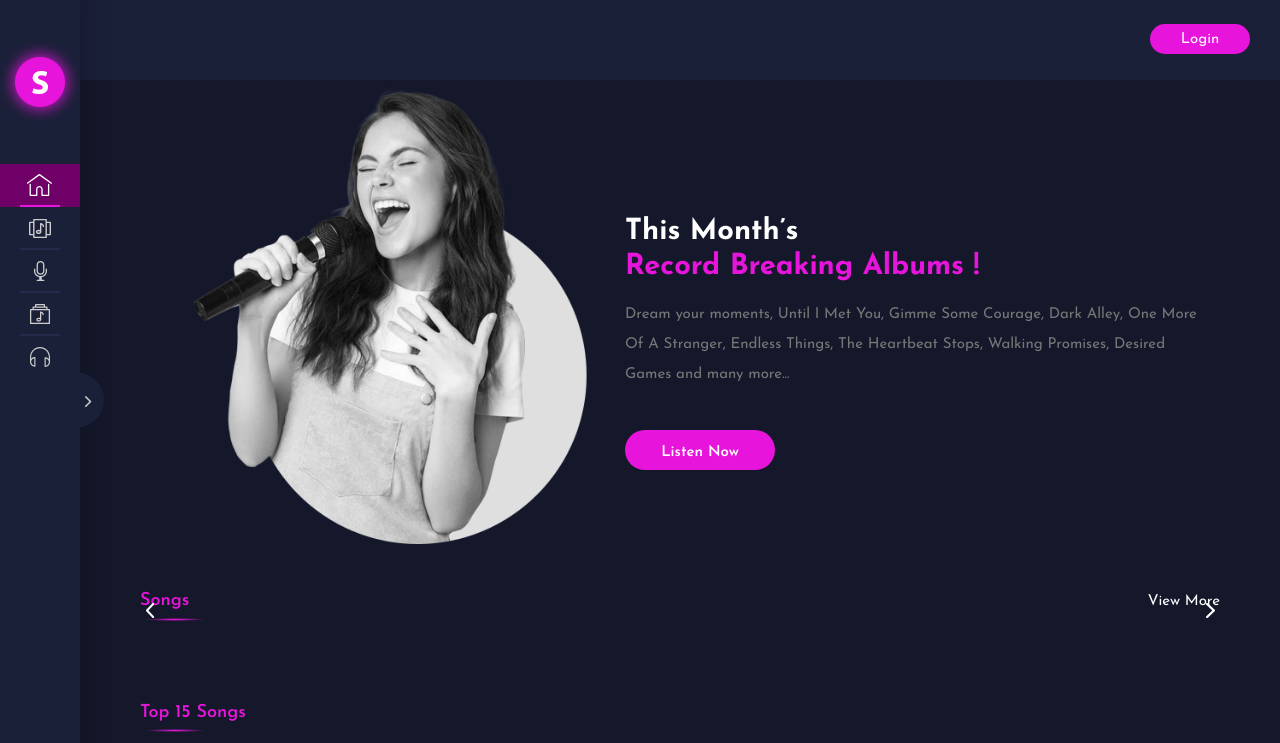
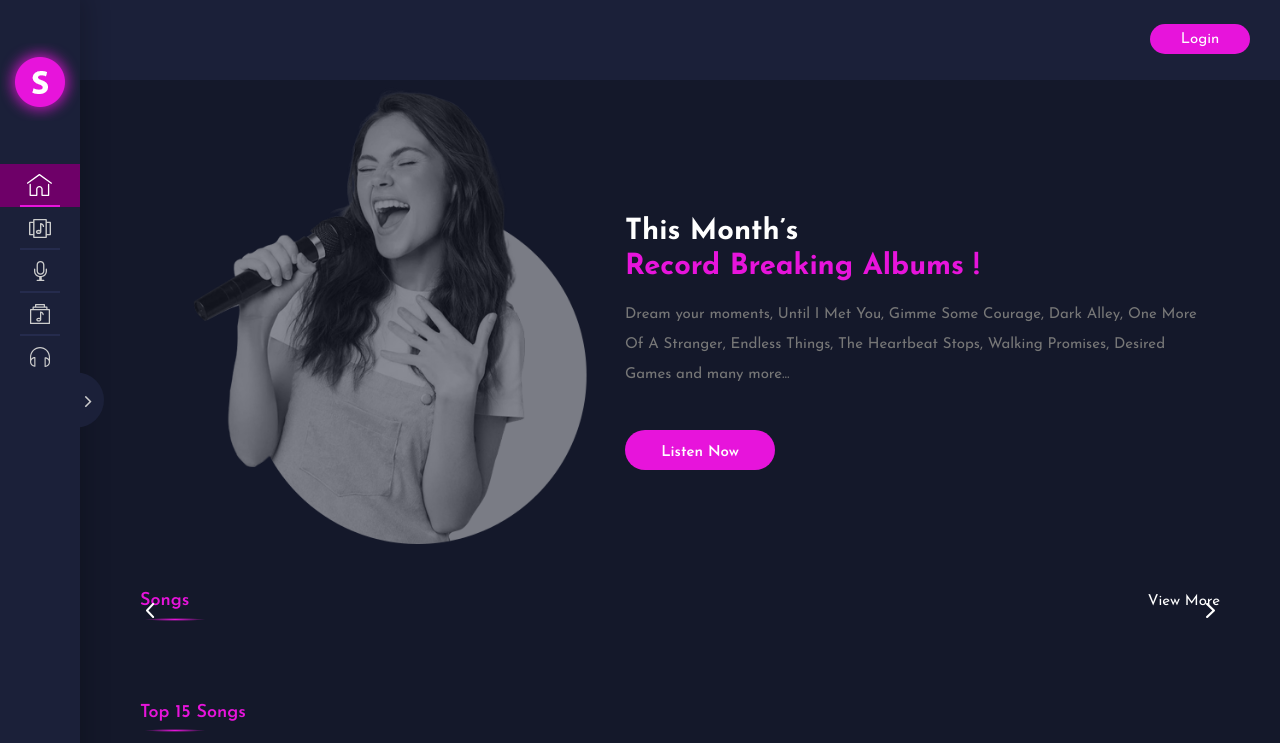
Before and after one commit to Muhammad-Aqueel/SOUND_ONLINE_MUSIC_STORE, a PHP site: page /admin.php in a window 1280 px wide. Shown: the top 743 px of the page. Run offline with PHP 8.4, Linux system fonts and the light colour scheme; data that the repository does not hold is empty; some libraries are stand-ins or nearby versions; some web fonts are replaced.

Commit message:
Update admin.php

```diff
--- a/admin.php
+++ b/admin.php
@@ -145,7 +145,7 @@
                     <div class="row">
                         <div class="col-lg-12 col-md-12">
                             <div class="ms_banner_img">
-                                <img src="images/banner.png" alt="" class="img-fluid">
+                                <img src="images/banner.png" alt="" class="img-fluid" style="opacity:0.5;">
                             </div>
                             <div class="ms_banner_text">
                                 <h1>This Month’s</h1>
```
